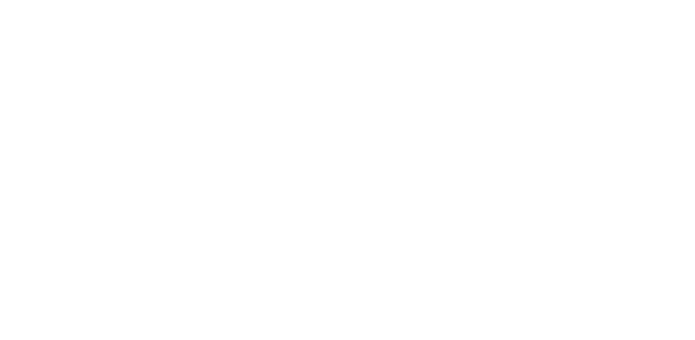
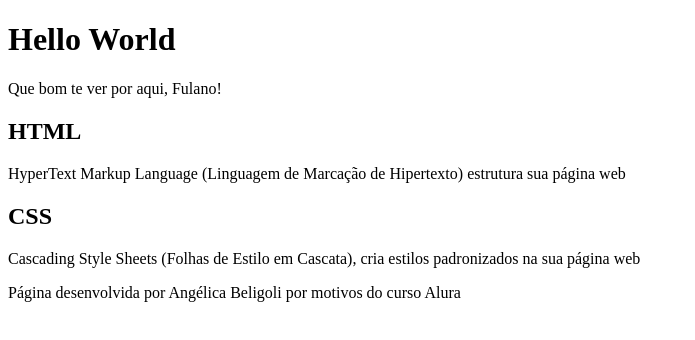
Before and after one commit to Angelica-Beligoli/Hello-World, a plain HTML site: page index.html in a window 1280 px wide. Shown: the whole page, without its empty margins (0-695 px from the left). Drawn offline with Linux system fonts and the light colour scheme.

Commit message:
Segunda versão do Hello World

```diff
--- a/index.html
+++ b/index.html
@@ -6,6 +6,23 @@
     <title>Hello Word</title>
 </head>
 <body>
+   <header>
+        <h1>Hello World</h1>
+        <p>Que bom te ver por aqui, Fulano!</p>
 
+   </header>
+
+   <section>
+        <h2>HTML</h2>
+        <P>HyperText Markup Language (Linguagem de Marcação de Hipertexto) estrutura sua página web</P>
+
+        <H2>CSS</H2>
+        <p>Cascading Style Sheets (Folhas de Estilo em Cascata), cria estilos padronizados na sua página web</p>
+   </section>
+
+   <footer>
+        <p>Página desenvolvida por Angélica Beligoli por motivos do curso Alura</p>
+
+   </footer>
 </body>
 </html>
```
